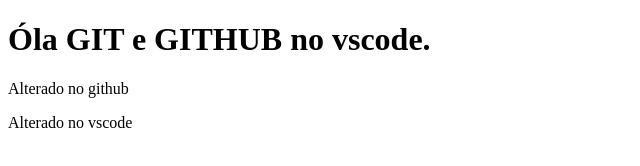
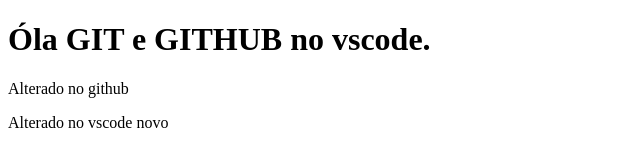
Before and after one commit to genivalrodrigues/teste-code2022, a plain HTML site: page index.html in a window 1280 px wide. Shown: the full height of the page, 0-640 px from the left. Drawn offline with Linux system fonts and the light colour scheme.

Commit message:
refactor alter index.html line 12

```diff
--- a/index.html
+++ b/index.html
@@ -9,6 +9,6 @@
 <body>
     <h1>Óla GIT e GITHUB no vscode.</h1>
     <p> Alterado no github </p>
-    <p>Alterado no vscode</p>
+    <p>Alterado no vscode novo</p>
 </body>
 </html>
```
